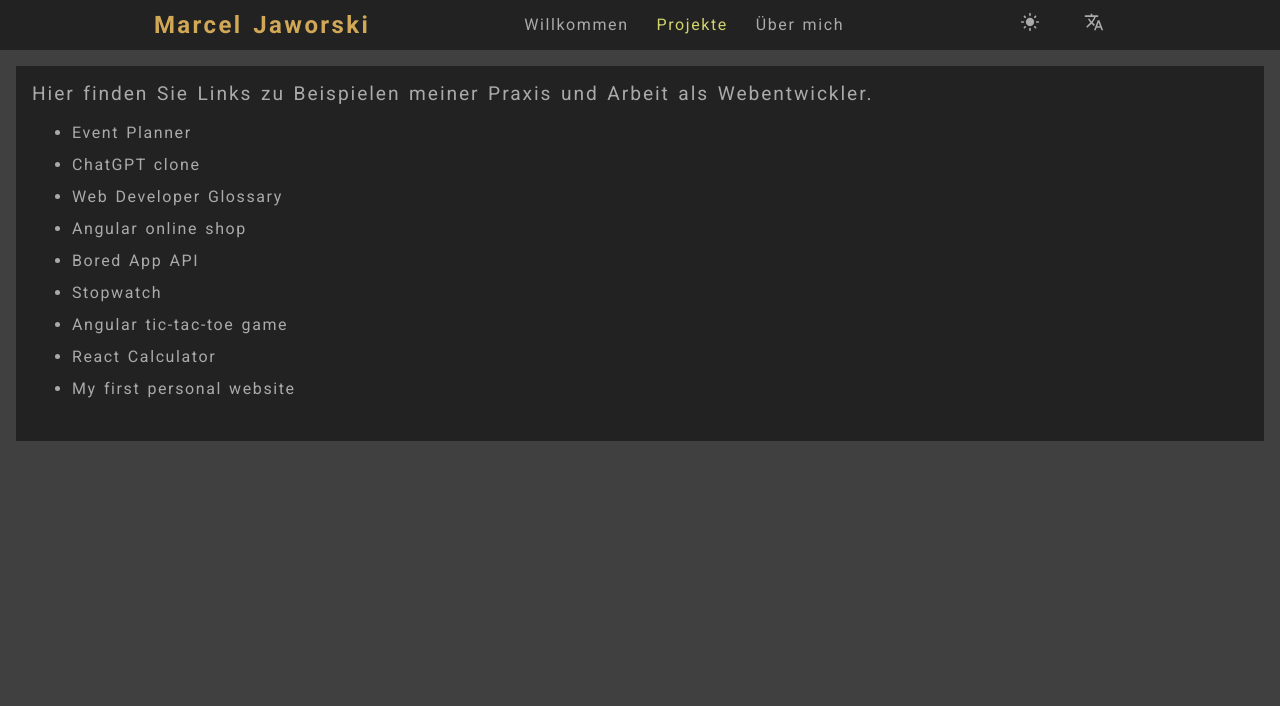
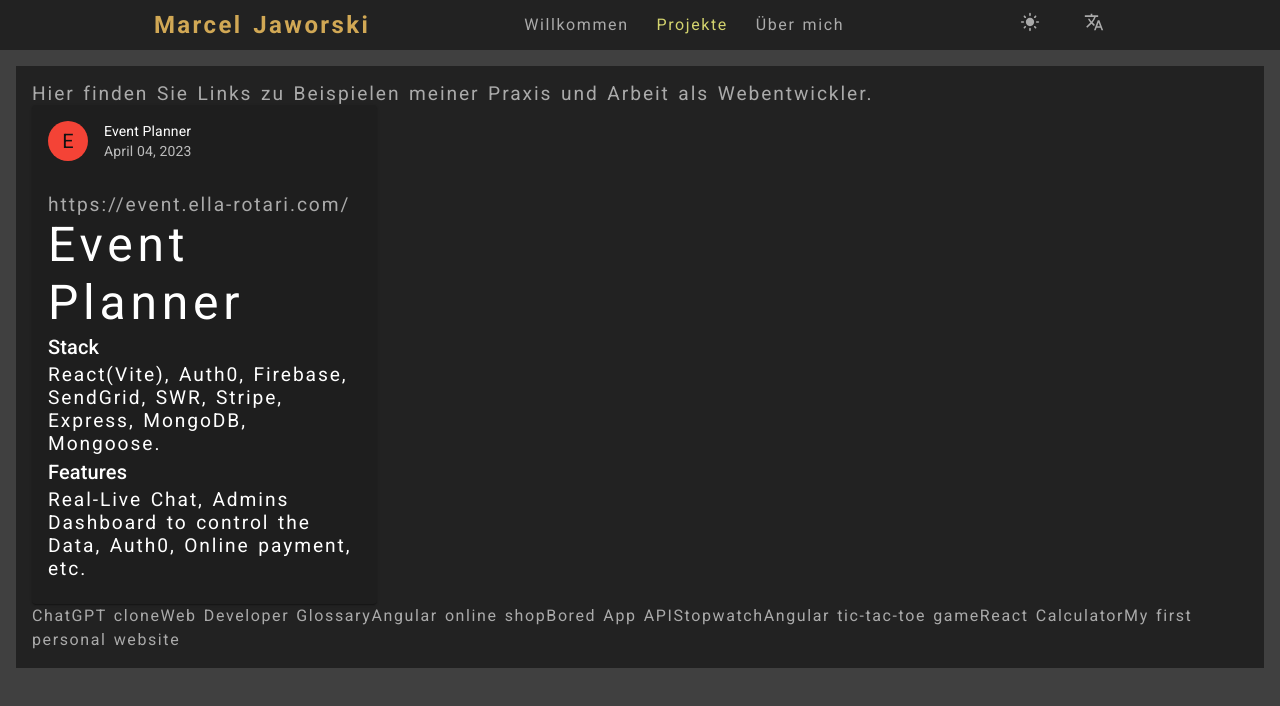
Before and after one commit to marceljaworski/portfolio, a React (Vite) app: page /projects in a window 1280 px wide. Shown: the top 706 px of the page. Built offline with nearby package versions, Linux system fonts and the light colour scheme.

Commit message:
Card References Projects

```diff
--- a/src/pages/PageProjects.tsx
+++ b/src/pages/PageProjects.tsx
@@ -1,23 +1,47 @@
 
+import {  Card, CardContent, CardActions, Typography, CardHeader, Avatar} from '@mui/material';
 import { AppContext } from '../AppContext';
 import { useContext } from 'react';
+import { red } from '@mui/material/colors';
 
 export const PageProjects = () => {
 	const { data } = useContext(AppContext);
 	return (
 		<div className="main main-projects">
 			<p>{data.pageProjects.paragraph}</p>
-			<ul>
-				<li><a href="https://event.ella-rotari.com/" target="blank">Event Planner</a></li>
-				<li><a href="https://chat-gpt-clone-mj6c.onrender.com/" target="blank">ChatGPT clone</a></li>
-				<li><a href="https://glossary-marceljaworski.vercel.app/" target="blank">Web Developer Glossary</a></li>
-				<li><a href="https://angular-online-shop.vercel.app/" target="blank">Angular online shop</a></li>
-				<li><a href="https://bored-api-marceljaworski.vercel.app/" target="blank">Bored App API</a></li>
-				<li><a href="https://stopwatch-jsx.netlify.app/" target="blank">Stopwatch</a></li>
-				<li><a href="https://tic-tac-toe-marceljaworski.vercel.app/" target="blank">Angular tic-tac-toe game</a></li>
-				<li><a href="https://jsxcalculator.netlify.app/" target="blank">React Calculator</a></li>
-				<li><a href="https://marceljaworski.github.io/marceljaworski/" target="blank">My first personal website</a></li>
-			</ul>
+				<Card sx={{ maxWidth: 345 }}>
+					<CardHeader
+						avatar={
+							<Avatar sx={{ bgcolor: red[500]}}>E</Avatar>
+						}
+						title="Event Planner"
+						subheader="April 04, 2023"
+
+					/>
+
+					<CardContent>
+
+						 <a href="https://event.ella-rotari.com/" target="blank"><Typography>https://event.ella-rotari.com/</Typography></a>
+
+
+						<Typography variant='h3'>Event Planner</Typography>
+						<Typography variant='h6'>Stack</Typography>
+
+						<Typography> React(Vite), Auth0, Firebase, SendGrid, SWR, Stripe, Express, MongoDB, Mongoose.</Typography>
+						<Typography variant='h6'>Features</Typography>
+
+						<Typography>Real-Live Chat, Admins Dashboard to control the Data, Auth0, Online payment, etc.</Typography>
+					</CardContent>
+				</Card>
+				<a href="https://chat-gpt-clone-mj6c.onrender.com/" target="blank">ChatGPT clone</a>
+				<a href="https://glossary-marceljaworski.vercel.app/" target="blank">Web Developer Glossary</a>
+				<a href="https://angular-online-shop.vercel.app/" target="blank">Angular online shop</a>
+				<a href="https://bored-api-marceljaworski.vercel.app/" target="blank">Bored App API</a>
+				<a href="https://stopwatch-jsx.netlify.app/" target="blank">Stopwatch</a>
+				<a href="https://tic-tac-toe-marceljaworski.vercel.app/" target="blank">Angular tic-tac-toe game</a>
+				<a href="https://jsxcalculator.netlify.app/" target="blank">React Calculator</a>
+				<a href="https://marceljaworski.github.io/marceljaworski/" target="blank">My first personal website</a>
+
 		</div>
 	);
 };
```
